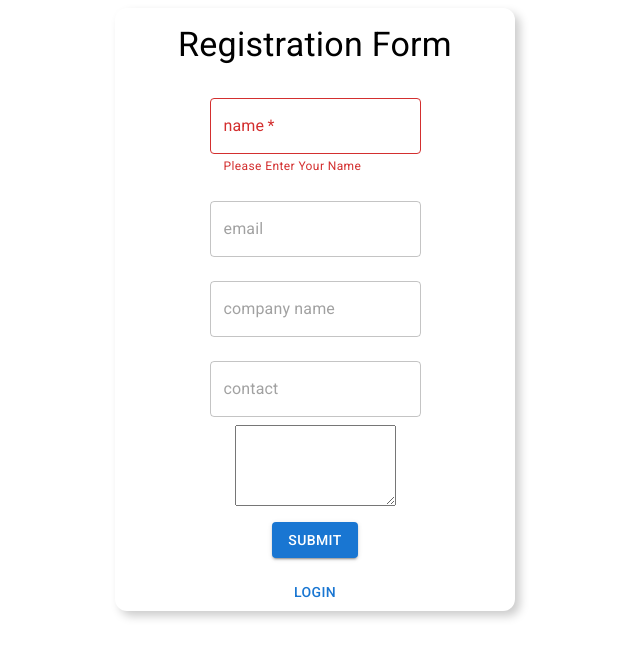
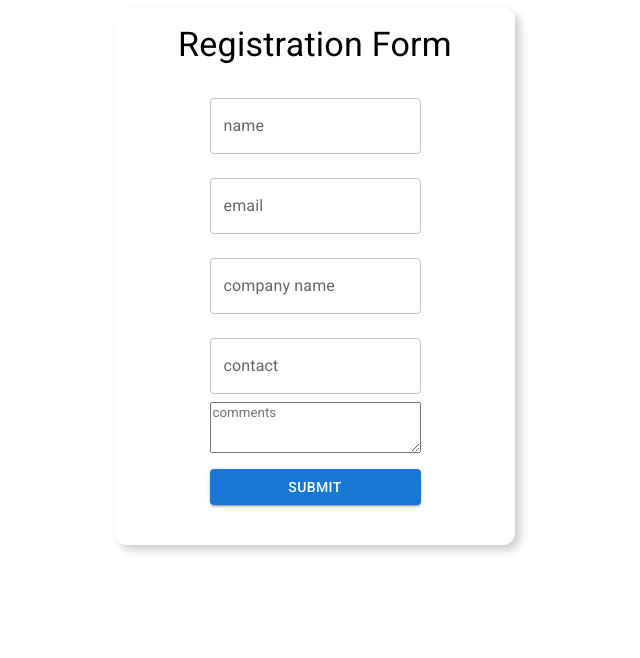
Before and after one commit to darshanlal2k/regformreact, a React (Create React App) app in the folder registrationform/: page / in a window 1280 px wide. Shown: the top 658 px of the page, without its empty margins (325-965 px from the left). Built offline with nearby package versions, Linux system fonts and the light colour scheme.

Commit message:
validation testing

```diff
--- a/registrationform/package.json
+++ b/registrationform/package.json
@@ -12,6 +12,7 @@
     "@testing-library/user-event": "^13.5.0",
     "react": "^18.2.0",
     "react-dom": "^18.2.0",
+    "react-hook-form": "^7.48.2",
     "react-scripts": "5.0.1",
     "web-vitals": "^2.1.4"
   },
--- a/registrationform/src/Components/Regform.js
+++ b/registrationform/src/Components/Regform.js
@@ -1,20 +1,23 @@
 import { Box, Typography, TextField, Button, Stack } from "@mui/material";
-import React, { useState } from "react";
+import React, { } from "react";
 import { TextareaAutosize } from '@mui/base/TextareaAutosize';
+import { useForm } from "react-hook-form";
 
 
 export default function Regform() {
+    const { register, handleSubmit, formState: { errors } } = useForm()
 
-    const [info, setInfo] = useState();
+    // const [info, setInfo] = useState();
     return (
-        <div className="form">
-            <div>
-                <p></p>
-            </div>
-            <form>
+        <div>
+            <form onSubmit={handleSubmit(
+                (data) => {
+                    console.log(data);
+                }
+            )}>
                 <Box display={"flex"} flexDirection={"column"} maxWidth={400}
                     alignItems={"center"} justifyContent={"center"} margin={"auto"}
-                    marginTop={1} borderRadius={3}
+                    marginTop={1} marginBottom={2} borderRadius={3}
                     boxShadow={"5px 5px 10px #ccc"}
                     sx={{
                         ":hover": {
@@ -22,47 +25,67 @@ export default function Regform() {
                         }
                     }} >
                     <Typography variant="h4" padding={2} textAlign={"center"}> Registration Form</Typography>
-                    <Stack>
-                        <TextField
+                    <Stack marginBottom={5}>
+                        <TextField {...register('name', {
+                            required: 'name is required',
+                            minLength: {
+                                value: 3,
+                                message: 'name should atleast minimum 3 characters',
+                            },
+                            maxLength: {
+                                value: 10,
+                                message: 'name should maximum 25 characters'
+                            },
+                        })}
+                            // helperText={errors.name && errors.name.message}
+                            // error={Boolean(errors.message)}
                             margin="normal"
                             placeholder="name"
                             type="text"
                             variant="outlined"
-                            required
+
                             label="name"
-                            value={info}
-                            onChange={
-                                (e) => setInfo(e.target.value)
-                            }
-                            helperText={!info ? "Please Enter Your Name" : ""}
-                            error={!info}
+                        />
+                         {errors?.name && <p style={{ color: 'red' }}>{errors.name.message}</p>}
+                        <TextField {...register('email', { required: 'email is required' })}
+                            margin="normal"
+                            placeholder="email"
+                            type="email"
+                            variant="outlined"
 
-                        />
+                            label="email" />
+                        <TextField {...register('company name', { required: true })}
+                            margin="normal"
+                            placeholder="company name"
+                            type="text"
+                            variant="outlined"
+
+                            label="company name" />
+                        <TextField {...register('contact', { required: true })}
+                            margin="normal"
+                            placeholder="contact"
+                            type="text"
+                            variant="outlined"
+
+                            label="contact" />
+                        <TextareaAutosize {...register('comments', { required: true })}
+                            type="string"
+                            minRows={3}
+                            placeholder="comments"
+
+                            ariant="outlined"
+                            label="comments"
+                            sx={{
+                                mt: 2
+                            }}
+                        >
+                        </TextareaAutosize>
+                        {/* <Textarea aria-label="minimum height" minRows={3} placeholder="Minimum 3 rows" /> */}
+                        <Button variant="contained" sx={{ marginTop: 2 }} type="submit" >Submit</Button>
                     </Stack>
 
-                    <TextField margin="normal" placeholder="email" type="email" variant="outlined" />
-                    <TextField margin="normal" placeholder="company name" type="text" variant="outlined" />
-                    <TextField margin="normal" placeholder="contact" type="text" variant="outlined" />
-                    <TextareaAutosize type="string" minRows={5}></TextareaAutosize>
-                    {/* <Textarea aria-label="minimum height" minRows={3} placeholder="Minimum 3 rows" /> */}
-                    <Button variant="contained" sx={{ marginTop: 2 }}>Submit</Button>
-                    <Button sx={{ marginTop: 2, borderRadius: 1 }}>Login</Button>
+
                 </Box>
-                {/* <div>
-                    <label className="label">Username</label>
-                    <input type="text" className="input" />
-                </div>
-                <div>
-                    <label className="label">Email</label>
-                    <input type="email" className="input" />
-                </div>
-                <div>
-                    <label className="label">Password</label>
-                    <input type="password" className="input" />
-                </div>
-                <div>
-                    <button type="submit" className="btn">Submit</button>
-                </div> */}
             </form>
         </div>
     );
```
Also changed, not shown: 1 other file (tests, documents, lock files or other folders).
